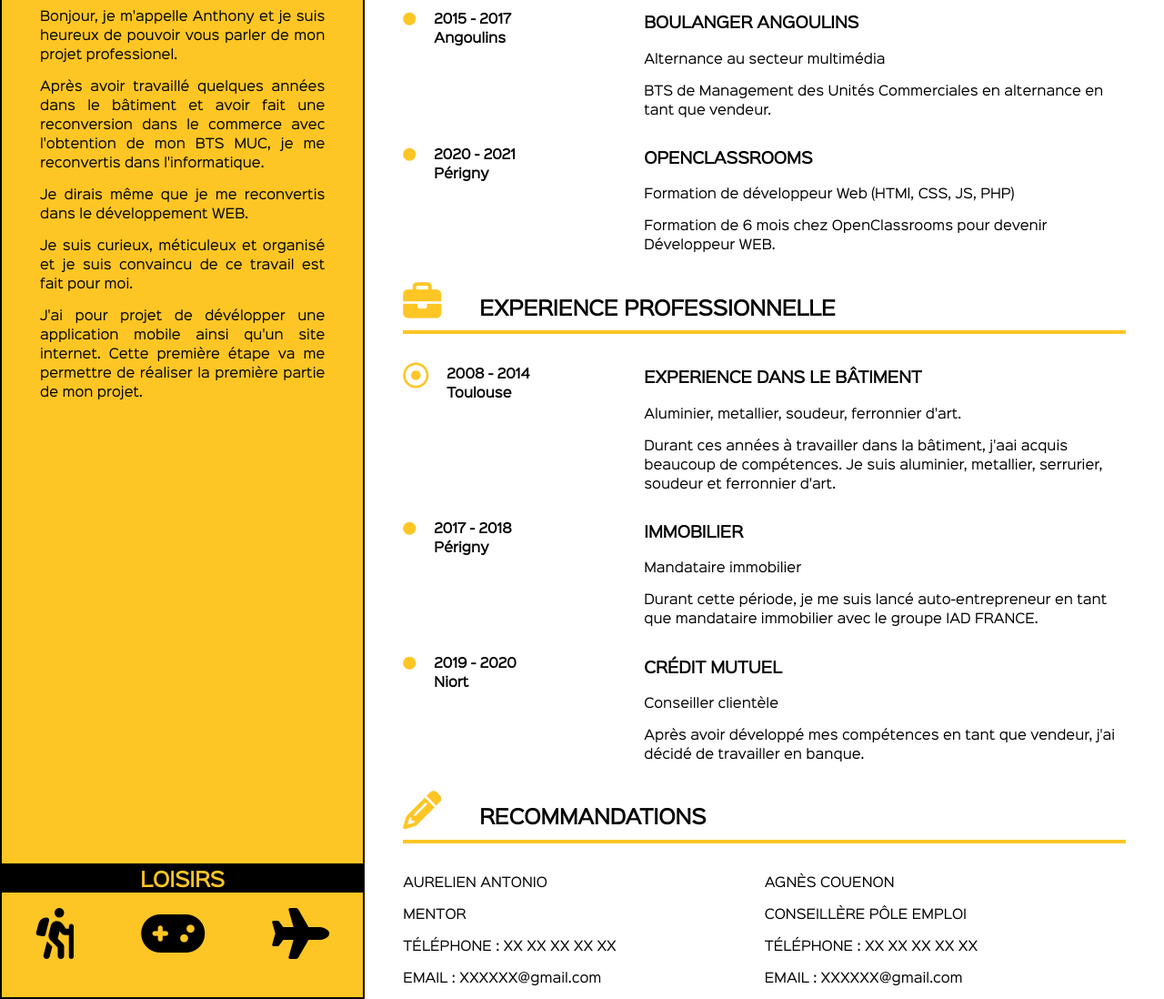
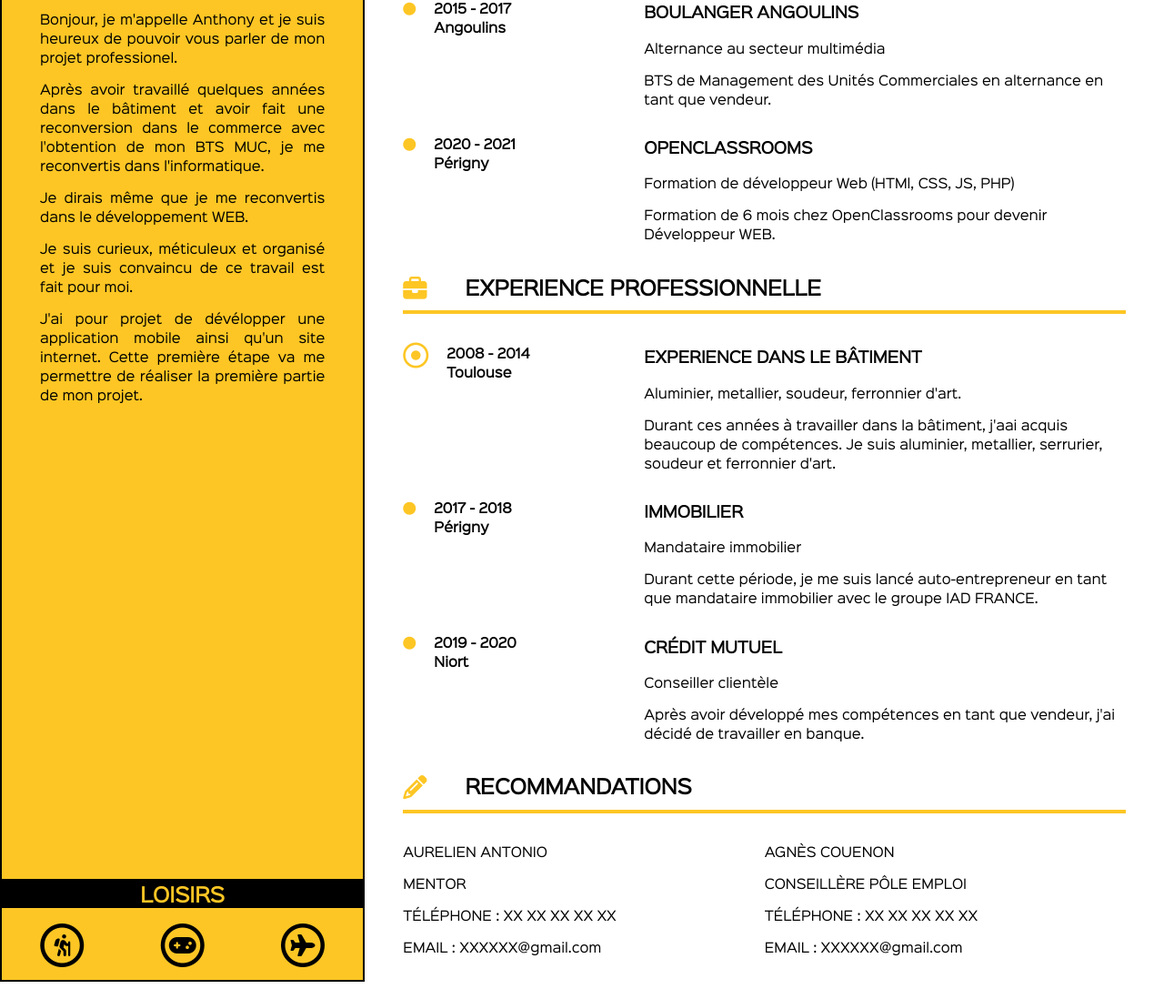
Before and after one commit to anthony-parra/Projet2, a plain HTML site: page index.html in a window 1280 px wide. Shown: the part 482-1580 px from the top of the page at 91% size. Drawn offline with Linux system fonts and the light colour scheme; files whose address does not match are found by name.

Commit message:
Modification des icônes

```diff
--- a/index.html
+++ b/index.html
@@ -49,12 +49,11 @@
             </aside>
 
             <aside class="loisirs ">
-                <div></div>
                 <h2>LOISIRS</h2>
                 <div class="font_loisirs">
-                    <span class="font_1"><i class="fas fa-hiking fa-4x"></i></span>
-                    <span class="font_1"><i class="fas fa-gamepad fa-4x"></i></span>
-                    <span class="font_1"><i class="fas fa-plane fa-4x"></i></span>
+                    <span class="fa-stack"><i class="far fa-circle fa-stack-2x"></i><i class="fas fa-hiking fa-stack-1x"></i></span>
+                    <span class="fa-stack"><i class="far fa-circle fa-stack-2x"></i><i class="fas fa-gamepad fa-stack-1x"></i></span>
+                    <span class="fa-stack"><i class="far fa-circle fa-stack-2x"></i><i class="fas fa-plane fa-stack-1x"></i></span>
 
                 </div>
 
@@ -73,7 +72,7 @@
                 </p>
             </header>
             <article class="formation ">
-                <h2 class="h2_droite"><span class="font"><i class="fas fa-graduation-cap fa-flip-horizontal fa-2x"></i></span> FORMATION</h2>
+                <h2 class="h2_droite"><span class="font"><i class="fas fa-graduation-cap fa-flip-horizontal fa-lg"></i></span> FORMATION</h2>
                 <div class="bloc_formation ">
                     <div class="date_info ">
                         <div class="date ">
@@ -110,7 +109,7 @@
             </article>
             <!--EXPERIENCE PROFESIONNELLE-->
             <article class="experience ">
-                <h2 class="h2_droite"><span class="font"><i class="fas fa-briefcase fa-2x"></i></span>EXPERIENCE PROFESSIONNELLE</h2>
+                <h2 class="h2_droite"><span class="font"><i class="fas fa-briefcase fa-lg"></i></span>EXPERIENCE PROFESSIONNELLE</h2>
                 <div class="bloc_formation ">
                     <div class="date_info ">
                         <div class="date ">
@@ -146,7 +145,7 @@
             </article>
             <!--RECOMMANDATION-->
             <article class="recommandation ">
-                <h2 class="h2_droite"><span class="font"><i class="fas fa-pencil-alt fa-2x"></i></span>RECOMMANDATIONS</h2>
+                <h2 class="h2_droite"><span class="font"><i class="fas fa-pencil-alt fa-lg"></i></span>RECOMMANDATIONS</h2>
                 <div class="bloc_recommandation ">
                     <div class="bloc_1 ">
                         <p>AURELIEN ANTONIO</p>
--- a/style.css
+++ b/style.css
@@ -67,6 +67,12 @@ header {
     padding-top: 30px;
 }
 
+img {
+    padding: auto;
+    border: 2px solid white;
+    border-radius: 50%;
+}
+
 .contact_inside {
     padding: 0 0 0 3em;
 }
@@ -78,12 +84,16 @@ header {
 
 .loisirs {
     margin-top: auto;
-    padding-bottom: 3em;
+    padding-bottom: 1em;
 }
 
 .font_loisirs {
     display: flex;
     justify-content: space-around;
+}
+
+.fa-stack {
+    font-size: x-large;
 }
 
 
@@ -162,6 +172,7 @@ h3 {
 .bloc_recommandation {
     display: flex;
     flex-direction: row;
+    margin-bottom: 1em;
 }
 
 .bloc_1 {
```
Also changed, not shown: circle-regular.svg (added).
